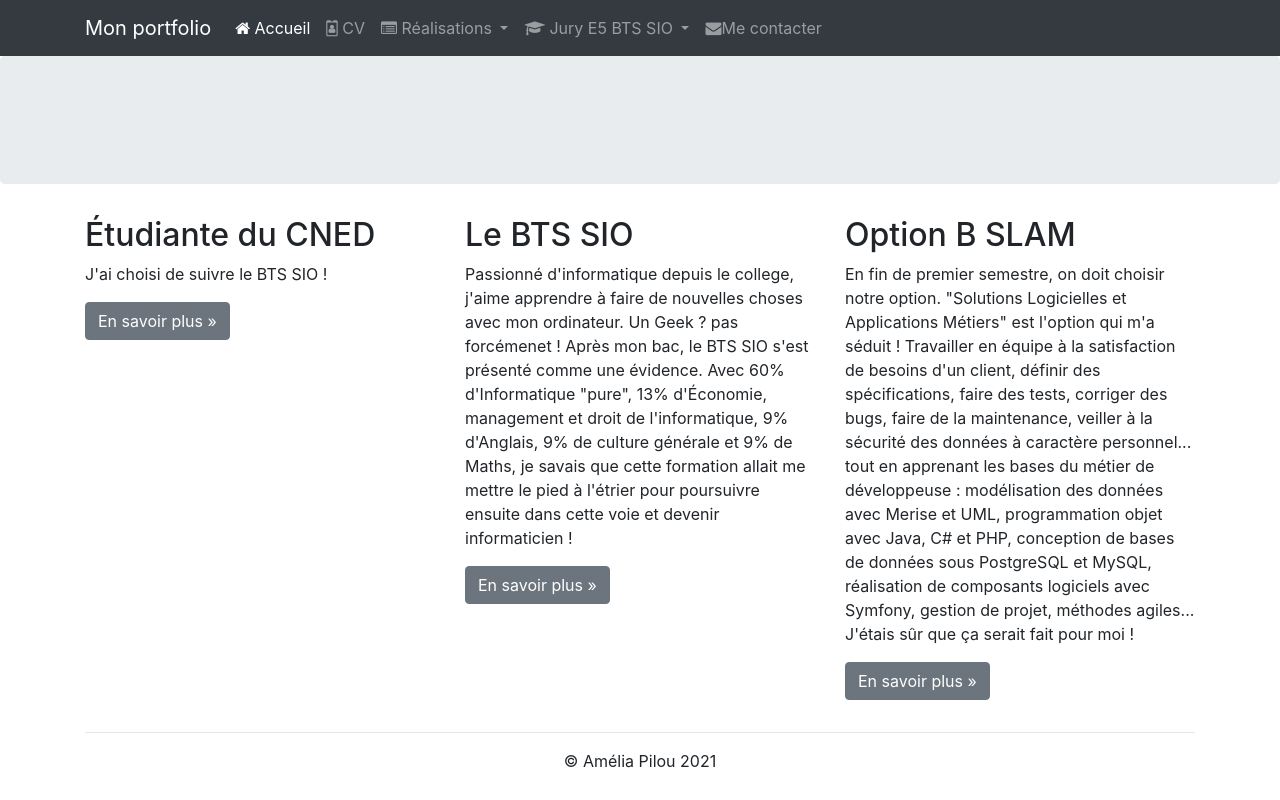
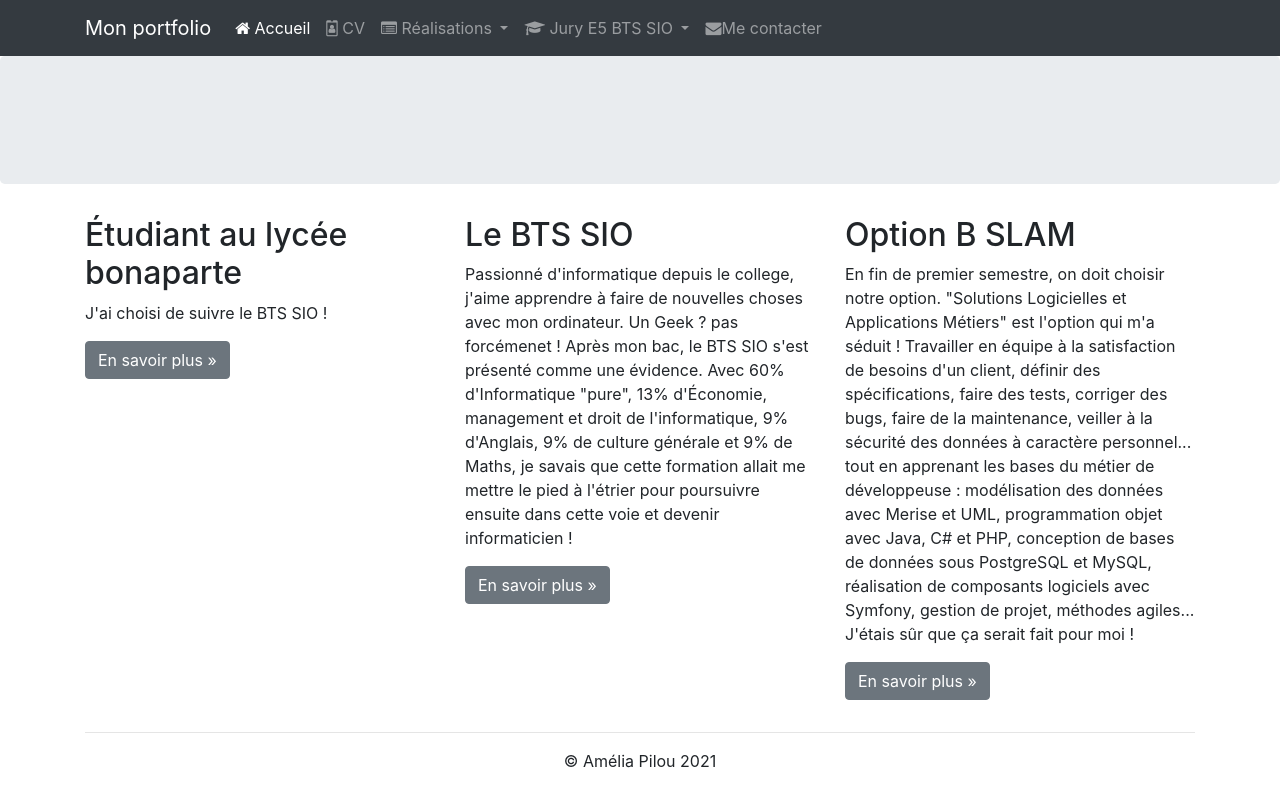
Before and after one commit to yannislemaireghoubali/yannis.lemaire.sio.github, a plain HTML site: page index.html in a window 1280 px wide. Drawn offline with nearby package versions, Linux system fonts and the light colour scheme.

```diff
--- a/index.html
+++ b/index.html
@@ -144,7 +144,7 @@
         <div class="container">
             <div class="row">
                 <div class="col-lg-4">
-                    <h2>Étudiante du CNED</h2>
+                    <h2>Étudiant au lycée bonaparte</h2>
                     <p>J'ai choisi de suivre le BTS SIO !
                     </p>
                     <p><a class="btn btn-secondary" href="http://www.cned.fr" target="_blank"
```
